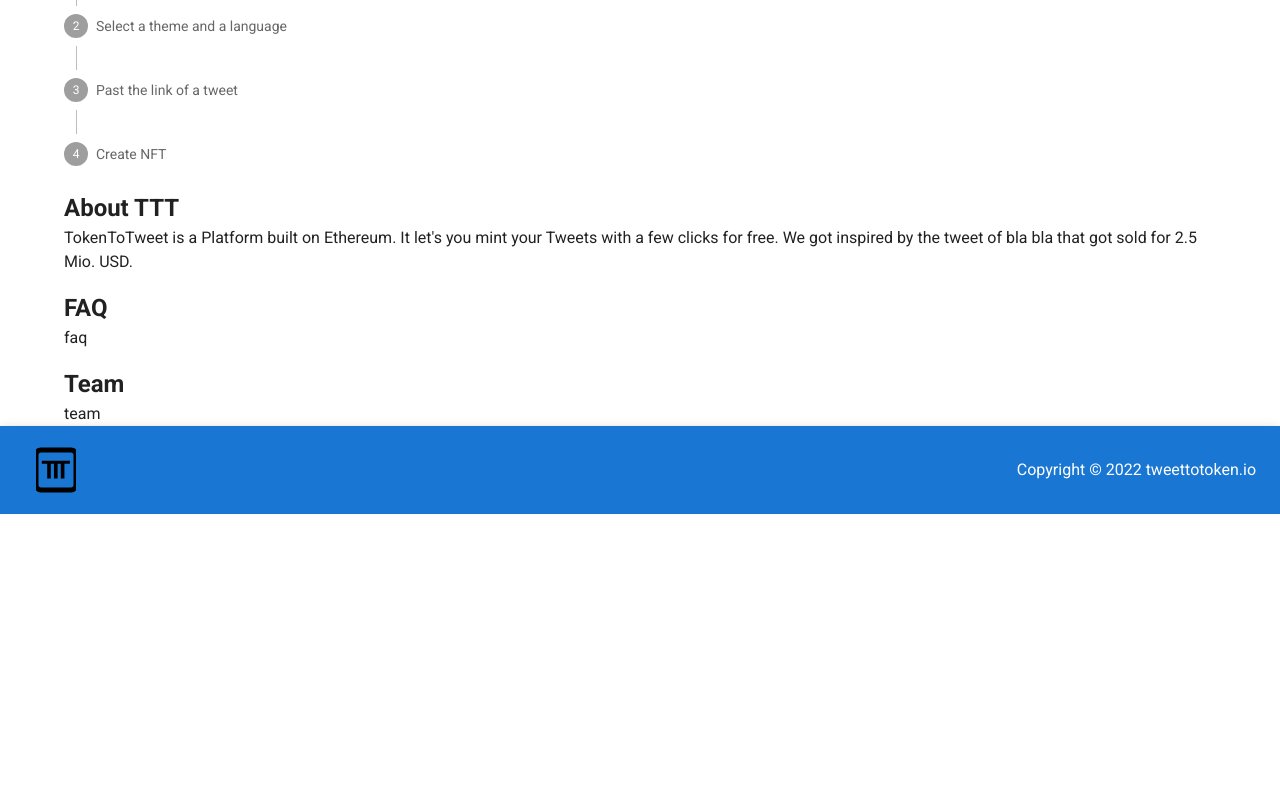
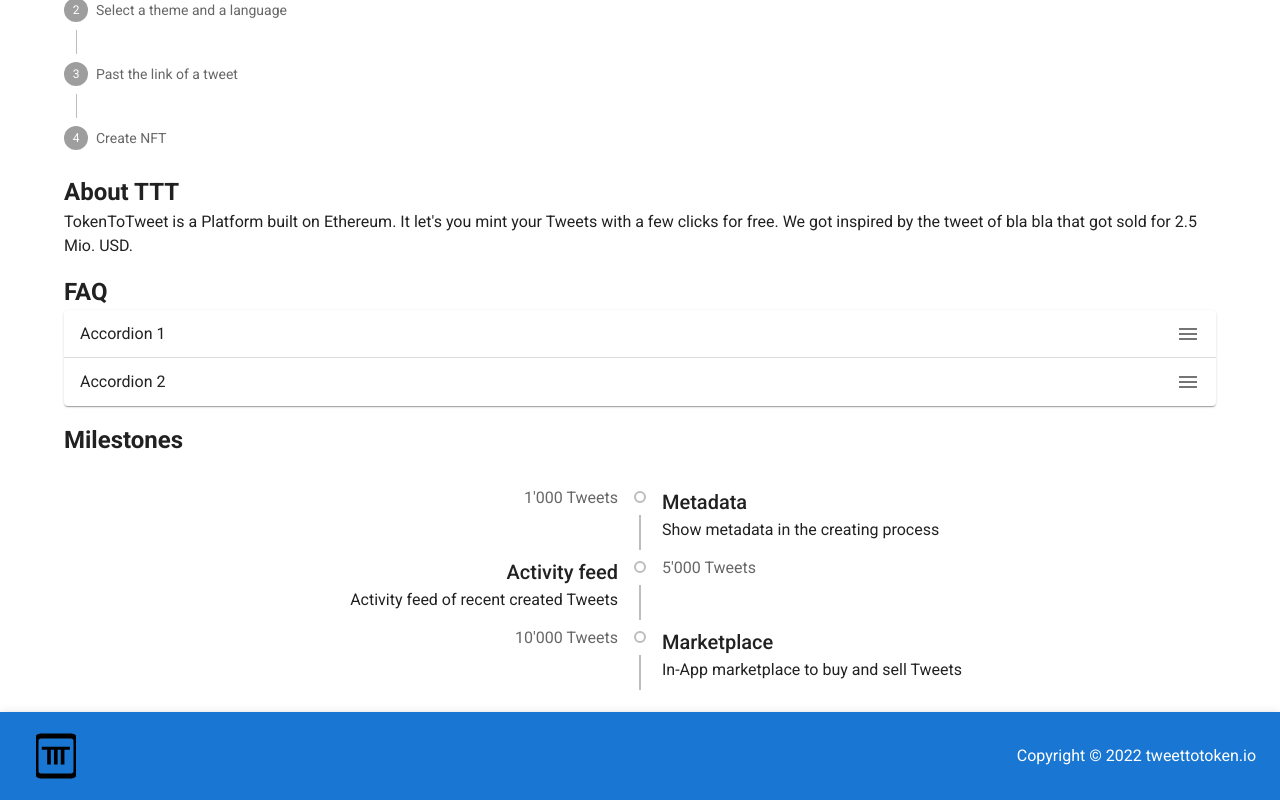
Before and after one commit to noahliechti/tweet-to-token, a React (Create React App) app: page / in a window 1280 px wide. Shown: the part 1064-1864 px from the top of the page. Before the commit the page ends 1578 px from the top, so only its background shows below. Built offline with nearby package versions, Linux system fonts and the light colour scheme.

Commit message:
add milestones

```diff
--- a/package.json
+++ b/package.json
@@ -5,6 +5,7 @@
   "dependencies": {
     "@emotion/react": "^11.7.1",
     "@emotion/styled": "^11.6.0",
+    "@mui/lab": "^5.0.0-alpha.63",
     "@mui/material": "^5.2.7",
     "@testing-library/jest-dom": "^5.16.1",
     "@testing-library/react": "^12.1.2",
--- a/src/components/Home/Home.js
+++ b/src/components/Home/Home.js
@@ -5,10 +5,12 @@ import Steps from "../steps/Steps";
 import About from "../about/About";
 import FAQ from "../faq/FAQ";
 import Team from "../team/Team";
+import Milestones from "../milestones/Milestones";
 
 import { HashLink } from "react-router-hash-link";
 
 import { Typography, Button, Grid, Container } from "@mui/material";
+import MileStones from "../milestones/Milestones";
 
 function Home() {
   return (
@@ -59,8 +61,6 @@ function Home() {
           </Grid>
           <Grid id="steps" item xs={12}>
             <Typography variant="h2">How does it work?</Typography>
-          </Grid>
-          <Grid item xs={12}>
             <Steps></Steps>
           </Grid>
           <Grid item xs={12}>
@@ -72,9 +72,13 @@ function Home() {
             <FAQ></FAQ>
           </Grid>
           <Grid item xs={12}>
+            <Typography variant="h2">Milestones</Typography>
+            <Milestones></Milestones>
+          </Grid>
+          {/* <Grid item xs={12}>
             <Typography variant="h2">Team</Typography>
             <Team></Team>
-          </Grid>
+          </Grid> */}
         </Grid>
       </Container>
       <Footer />
--- a/src/components/faq/FAQ.js
+++ b/src/components/faq/FAQ.js
@@ -1,4 +1,46 @@
+import {
+  Accordion,
+  AccordionSummary,
+  Typography,
+  AccordionDetails,
+} from "@mui/material";
+
+import { ReactComponent as MenuIcon } from "../../assets/icons/menu.svg";
+
 function FAQ() {
-  return <>faq</>;
+  return (
+    <div>
+      <Accordion disableGutters>
+        <AccordionSummary
+          expandIcon={<MenuIcon />}
+          aria-controls="panel1a-content"
+          id="panel1a-header"
+        >
+          <Typography>Accordion 1</Typography>
+        </AccordionSummary>
+        <AccordionDetails>
+          <Typography>
+            Lorem ipsum dolor sit amet, consectetur adipiscing elit. Suspendisse
+            malesuada lacus ex, sit amet blandit leo lobortis eget.
+          </Typography>
+        </AccordionDetails>
+      </Accordion>
+      <Accordion disableGutters>
+        <AccordionSummary
+          expandIcon={<MenuIcon />}
+          aria-controls="panel2a-content"
+          id="panel2a-header"
+        >
+          <Typography>Accordion 2</Typography>
+        </AccordionSummary>
+        <AccordionDetails>
+          <Typography>
+            Lorem ipsum dolor sit amet, consectetur adipiscing elit. Suspendisse
+            malesuada lacus ex, sit amet blandit leo lobortis eget.
+          </Typography>
+        </AccordionDetails>
+      </Accordion>
+    </div>
+  );
 }
 export default FAQ;
--- /dev/null
+++ b/src/components/milestones/Milestones.js
@@ -0,0 +1,63 @@
+import { Typography } from "@mui/material";
+import {
+  Timeline,
+  TimelineItem,
+  TimelineOppositeContent,
+  TimelineSeparator,
+  TimelineDot,
+  TimelineConnector,
+  TimelineContent,
+} from "@mui/lab";
+function MileStones() {
+  return (
+    <Timeline position="alternate">
+      <TimelineItem>
+        <TimelineOppositeContent color="text.secondary">
+          1'000 Tweets
+        </TimelineOppositeContent>
+        <TimelineSeparator>
+          <TimelineDot variant="outlined" />
+          <TimelineConnector />
+        </TimelineSeparator>
+        <TimelineContent>
+          <Typography variant="h6" component="span">
+            Metadata
+          </Typography>
+          <Typography>Show metadata in the creating process</Typography>
+        </TimelineContent>
+      </TimelineItem>
+      <TimelineItem>
+        <TimelineOppositeContent color="text.secondary">
+          5'000 Tweets
+        </TimelineOppositeContent>
+        <TimelineSeparator>
+          <TimelineDot variant="outlined" />
+          <TimelineConnector />
+        </TimelineSeparator>
+        <TimelineContent>
+          <Typography variant="h6" component="span">
+            Activity feed
+          </Typography>
+          <Typography>Activity feed of recent created Tweets</Typography>
+        </TimelineContent>
+      </TimelineItem>
+      <TimelineItem>
+        <TimelineOppositeContent color="text.secondary">
+          10'000 Tweets
+        </TimelineOppositeContent>
+        <TimelineSeparator>
+          <TimelineDot variant="outlined" />
+          <TimelineConnector />
+        </TimelineSeparator>
+        <TimelineContent>
+          <Typography variant="h6" component="span">
+            Marketplace
+          </Typography>
+          <Typography>In-App marketplace to buy and sell Tweets</Typography>
+        </TimelineContent>
+      </TimelineItem>
+    </Timeline>
+  );
+}
+
+export default MileStones;
```
Also changed, not shown: 1 other file (tests, documents, lock files or other folders).
